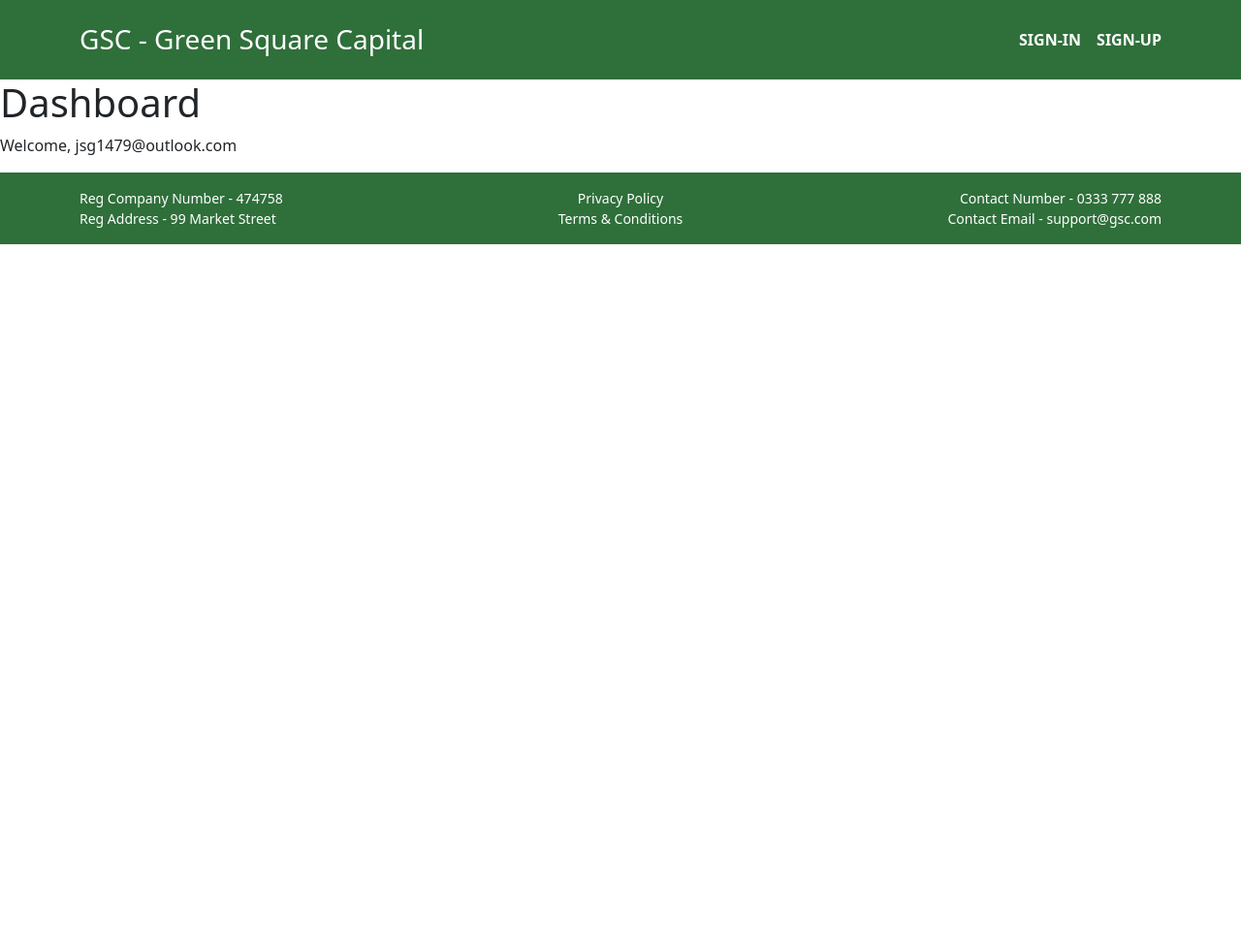
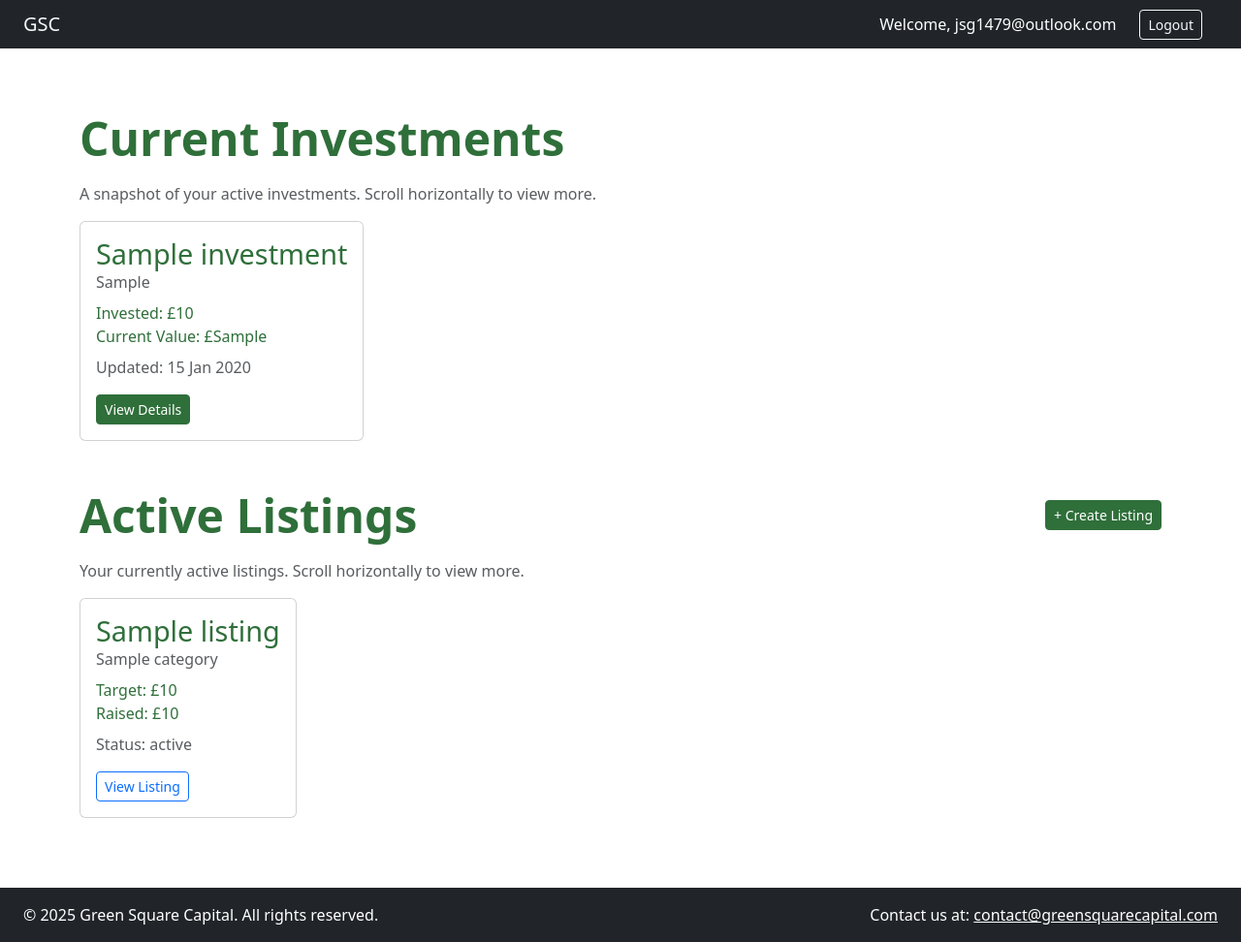
Before and after one commit to JSGREEN1129/web_application_diploma_project_4, a Django app: template users/templates/users/dashboard.html in a window 1280 px wide. Shown: the whole page at 97% size. Before the commit the page ends 252 px from the top, so only its background shows below. Run offline with Django 5.2, Linux system fonts and the light colour scheme; a user stored in the database is signed in; the template is opened without the code that fills it: most values are stand-ins (such as "Sample title", 1, 10 or a date in 2020); some libraries are stand-ins or nearby versions.

Commit message:
update dashboard and create_listing template ready for database logic

```diff
--- a/users/templates/users/dashboard.html
+++ b/users/templates/users/dashboard.html
@@ -1,6 +1,111 @@
-{% extends "core/base_public.html" %}
+{% extends 'core/base_users.html' %}
+{% load static %}
+{% load widget_tweaks %}
+
+{% block title %}Dashboard – Green Square Capital{% endblock %}
 
 {% block content %}
-  <h1>Dashboard</h1>
-  <p>Welcome, {{ request.user.email }}</p>
+<div class="container py-5">
+
+    <h2 class="mb-3">Current Investments</h2>
+    <p class="text-muted mb-3">
+        A snapshot of your active investments. Scroll horizontally to view more.
+    </p>
+
+    <div class="dashboard-scroll mb-5">
+        <div class="d-flex flex-nowrap gap-3">
+            {% if investments %}
+                {% for investment in investments %}
+                    <div class="card dashboard-card flex-shrink-0">
+                        <div class="card-body">
+                            <h5 class="card-title mb-1">
+                                {{ investment.name }}
+                            </h5>
+                            <p class="card-subtitle text-muted mb-2">
+                                {{ investment.asset_type }}
+                            </p>
+                            <p class="card-text small mb-2">
+                                Invested: £{{ investment.amount_invested }}<br>
+                                Current Value: £{{ investment.current_value }}
+                            </p>
+                            <p class="card-text small text-muted mb-3">
+                                Updated: {{ investment.last_updated|date:"d M Y" }}
+                            </p>
+
+                            {# Adjust this URL to your actual investment detail route #}
+                            <a href="{% url 'investments:detail' investment.id %}"
+                               class="btn btn-sm btn-primary">
+                                View Details
+                            </a>
+                        </div>
+                    </div>
+                {% endfor %}
+            {% else %}
+                <div class="card dashboard-card flex-shrink-0">
+                    <div class="card-body d-flex flex-column justify-content-center">
+                        <h5 class="card-title">No investments yet</h5>
+                        <p class="card-text text-muted">
+                            When you add investments, they will appear here.
+                        </p>
+                    </div>
+                </div>
+            {% endif %}
+        </div>
+    </div>
+
+    <div class="d-flex justify-content-between align-items-center mb-3">
+        <h2 class="mb-0">Active Listings</h2>
+        <a href="{% url 'users:create_listing' %}" class="btn btn-sm btn-primary">
+            + Create Listing
+        </a>
+    </div>
+    <p class="text-muted mb-3">
+        Your currently active listings. Scroll horizontally to view more.
+    </p>
+
+    <div class="dashboard-scroll">
+        <div class="d-flex flex-nowrap gap-3">
+            {% if listings %}
+                {% for listing in listings %}
+                    <div class="card dashboard-card flex-shrink-0">
+                        <div class="card-body">
+                            <h5 class="card-title mb-1">
+                                {{ listing.title }}
+                            </h5>
+                            <p class="card-subtitle text-muted mb-2">
+                                {{ listing.category }}
+                            </p>
+                            <p class="card-text small mb-2">
+                                Target: £{{ listing.target_amount }}<br>
+                                Raised: £{{ listing.raised_amount }}
+                            </p>
+                            <p class="card-text small text-muted mb-3">
+                                Status: {{ listing.status }}
+                            </p>
+
+                            {# Adjust this URL name/args to match your listings app #}
+                            <a href="{% url 'listings:detail' listing.id %}"
+                               class="btn btn-sm btn-outline-primary">
+                                View Listing
+                            </a>
+                        </div>
+                    </div>
+                {% endfor %}
+            {% else %}
+                <div class="card dashboard-card flex-shrink-0">
+                    <div class="card-body d-flex flex-column justify-content-center">
+                        <h5 class="card-title">No active listings</h5>
+                        <p class="card-text text-muted mb-2">
+                            Create a listing to start offering new opportunities.
+                        </p>
+                        <a href="{% url 'users:create_listing' %}" class="btn btn-sm btn-primary">
+                            Create your first listing
+                        </a>
+                    </div>
+                </div>
+            {% endif %}
+        </div>
+    </div>
+
+</div>
 {% endblock %}
```
Also changed, not shown: users/templates/users/create_listing.html (added, +8 -0 lines).
